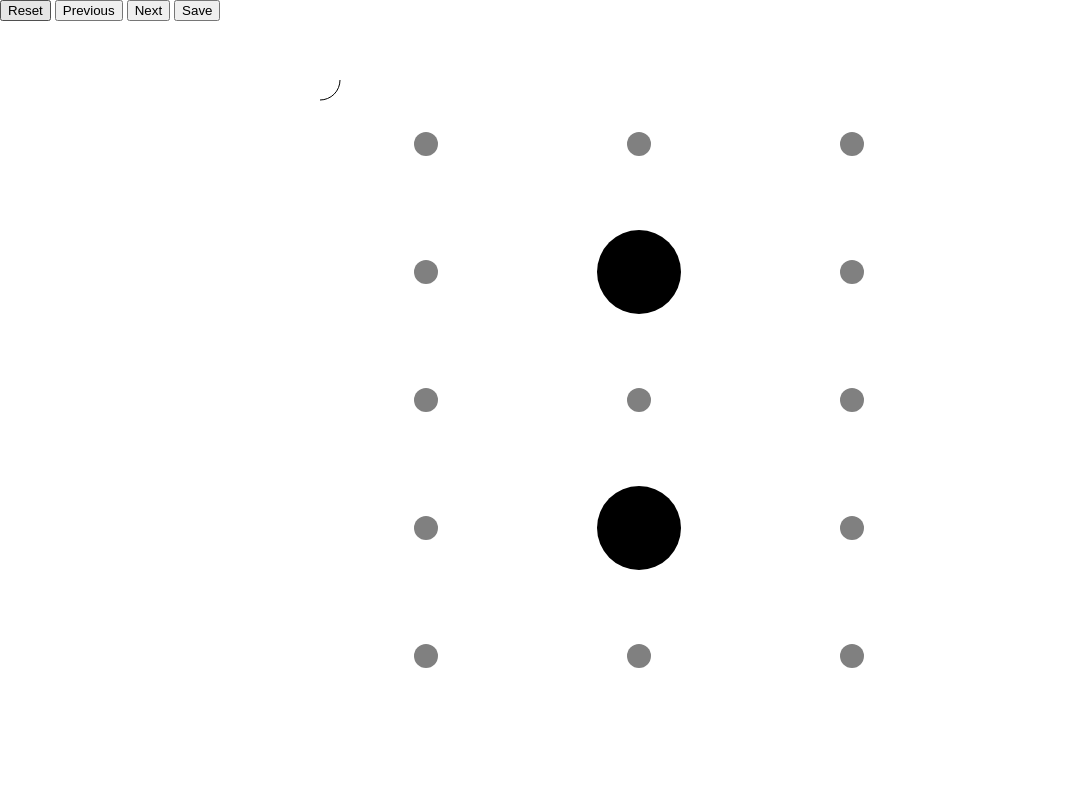
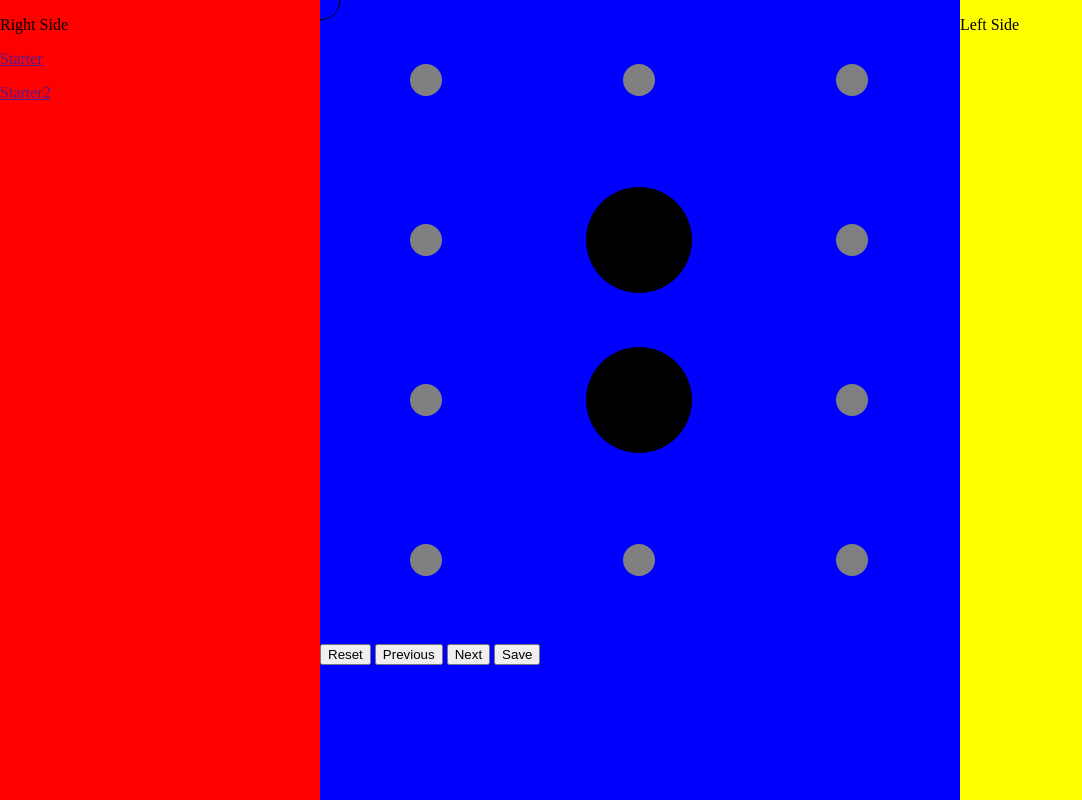
Before and after one commit to mjal/lifecraft, a website: page index.html in a window 1280 px wide. Shown: the whole page, without its empty margins (0-1082 px from the left). Drawn offline with Linux system fonts and the light colour scheme.

Commit message:
i paused commit for a while

```diff
--- a/bundle.js
+++ b/bundle.js
@@ -525,6 +525,37 @@ function exists(p, _param) {
 var append = $at;
 /* No side effect */
 
+function map$1(f, a) {
+  var l = a.length;
+  if (l === 0) {
+    return /* array */[];
+  } else {
+    var r = caml_make_vect(l, _1(f, a[0]));
+    for(var i = 1 ,i_finish = l - 1 | 0; i <= i_finish; ++i){
+      r[i] = _1(f, a[i]);
+    }
+    return r;
+  }
+}
+
+function to_list(a) {
+  var _i = a.length - 1 | 0;
+  var _res = /* [] */0;
+  while(true) {
+    var res = _res;
+    var i = _i;
+    if (i < 0) {
+      return res;
+    } else {
+      _res = /* :: */[
+        a[i],
+        res
+      ];
+      _i = i - 1 | 0;
+      continue ;
+    }
+  }}
+
 function list_length(_accu, _param) {
   while(true) {
     var param = _param;
@@ -873,6 +904,9 @@ function update($$event) {
       case /* Select */2 :
           board = state_board.contents;
           break;
+      case /* SetBoard */3 :
+          board = $$event[0];
+          break;
 
     }
   }
@@ -896,6 +930,7 @@ function update($$event) {
     switch ($$event.tag | 0) {
       case /* Click */0 :
       case /* ClickThenNext */1 :
+      case /* SetBoard */3 :
           exit = 1;
           break;
       default:
@@ -910,11 +945,18 @@ function update($$event) {
   }
   state_previous.contents = previous;
   var tmp;
-  tmp = typeof $$event === "number" ? (
-      $$event === /* Next */1 ? resize(prune(board)) : board
-    ) : (
-      $$event.tag ? board : resize(prune(board))
-    );
+  if (typeof $$event === "number") {
+    tmp = $$event === /* Next */1 ? resize(prune(board)) : board;
+  } else {
+    switch ($$event.tag | 0) {
+      case /* Click */0 :
+      case /* SetBoard */3 :
+          tmp = resize(prune(board));
+          break;
+      default:
+        tmp = board;
+    }
+  }
   state_board.contents = tmp;
   state_size.contents = {
     x: length(state_board.contents),
@@ -1007,9 +1049,20 @@ function next$1(param) {
 }
 
 function save(param) {
-  console.log(of_list(map(of_list, state_board.contents)));
+  var seed_array = of_list(map(of_list, state_board.contents));
+  console.log(seed_array);
+  var seed_json = (JSON.stringify(seed_array));
+  add_seed("Some name", seed_json);
   return /* () */0;
 }
+
+function set_state(state_str) {
+  var my_array = ( JSON.parse(state_str) );
+  var my_state = to_list(map$1(to_list, my_array));
+  return update(/* SetBoard */__(3, [my_state]));
+}
+
+bind_set_state_to_js(set_state);
 
 bind_mousemove(mousemove);
 
@@ -1046,4 +1099,6 @@ update(/* Click */__(0, [
         1,
         2
       ]));
+
+set_state("[[0,0,0,0],[0,1,1,0],[0,0,0,0]]");
 /* state Not a pure module */
--- a/index.html
+++ b/index.html
@@ -9,22 +9,50 @@
     html, body {
       margin: 0 !important;
       padding: 0 !important;
+      height: 100%;
     }
-    canvas {
+    #container {
+      background-color: green;
+      height: 100%;
+    }
+    #left-side {
+      background-color: red;
+    }
+    #center {
+      background-color: blue;
+      display: relative;
+    }
+    #right-side {
+      background-color: yellow;
+    }
+    /*canvas {
       margin: auto;
       position: absolute;
       left: 0; right: 0; top: 0; bottom: 0;
-    }
+    }*/
+    .flex { display: flex; }
+    .flex-1 { flex: 1; }
   </style>
 </head>
 
 <body>
-  <canvas width="640" height="640"></canvas>
-  <button class="reset">Reset</button>
-  <button class="previous">Previous</button>
-  <button class="next">Next</button>
-  <button class="save">Save</button>
+  <div id="container" class="flex">
+    <div id="left-side" class="flex-1">
+      <p>Right Side</p>
+    </div>
+    <div id="center" class="flex-1">
+      <canvas width="640" height="640"></canvas>
+      <button class="reset">Reset</button>
+      <button class="previous">Previous</button>
+      <button class="next">Next</button>
+      <button class="save">Save</button>
+    </div>
+    <div id="right-side" class="flex-1">
+      <p>Left Side</p>
+    </div>
+  </div>
   <script src="src/engine.js"></script>
+  <!--script src="src/demo.bs.js" type="module></script-->
   <script src="bundle.js"></script>
 </body>
 </html>
--- a/package.json
+++ b/package.json
@@ -5,7 +5,8 @@
     "clean": "bsb -clean-world",
     "build": "bsb -make-world",
     "watch": "bsb -make-world -w",
-    "bundle": "rollup src/demo.bs.js --format esm --file bundle.js"
+    "bundle": "rollup src/demo.bs.js --format esm --file bundle.js",
+    "watch-bundle": "rollup src/demo.bs.js --format esm --file bundle.js --watch"
   },
   "keywords": [
     "BuckleScript"
--- a/src/engine.js
+++ b/src/engine.js
@@ -61,3 +61,34 @@ const bind_button = (selector, f) => {
     .querySelector(selector)
     .addEventListener('click', function(event) { f() }, false);
 }
+
+let set_state_js = undefined
+const bind_set_state_to_js = (f) => {
+  console.log(f)
+  set_state_js = f
+}
+
+const add_seed = (name, seed) => {
+  parent = document.getElementById("left-side")
+  link = document.createElement('a')
+  link.innerHTML = name
+  link.href = ""
+  link.addEventListener('click', (event) => {
+    event.preventDefault();
+    set_state_js(seed)
+    /*
+    set_state_js(`[
+      [0,0,0,0,0],
+      [0,1,1,1,0],
+      [0,1,1,1,0],
+      [0,0,0,0,0]
+    ]`)
+    */
+  })
+  p = document.createElement('p')
+  p.appendChild(link)
+  parent.appendChild(p)
+}
+
+add_seed("Starter", "[[0,0,0,0],[0,1,1,0],[0,0,0,0]]")
+add_seed("Starter2", "[[0,0,0],[0,1,0],[0,1,0],[0,0,0]]")
```
Also changed, not shown: src/demo.bs.js (+30 -6 lines), 3 other files.
